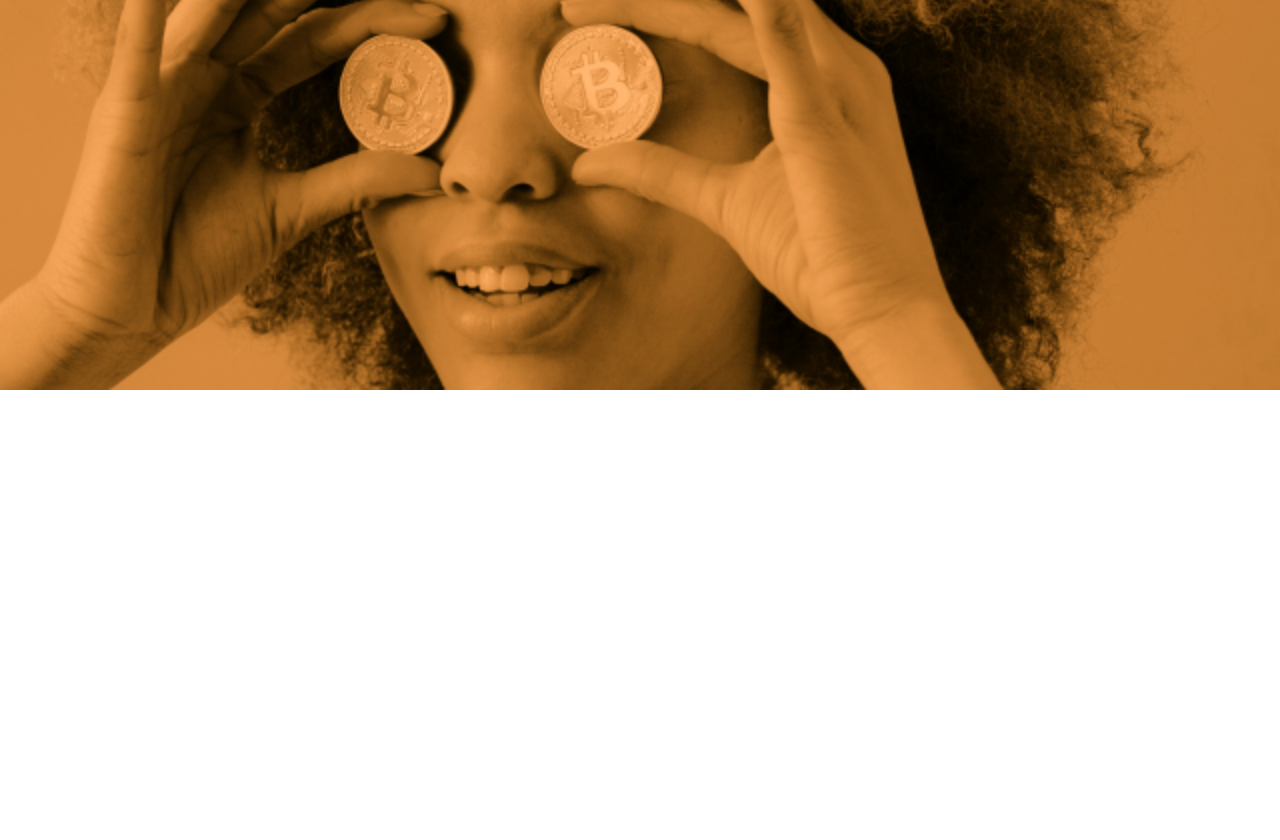
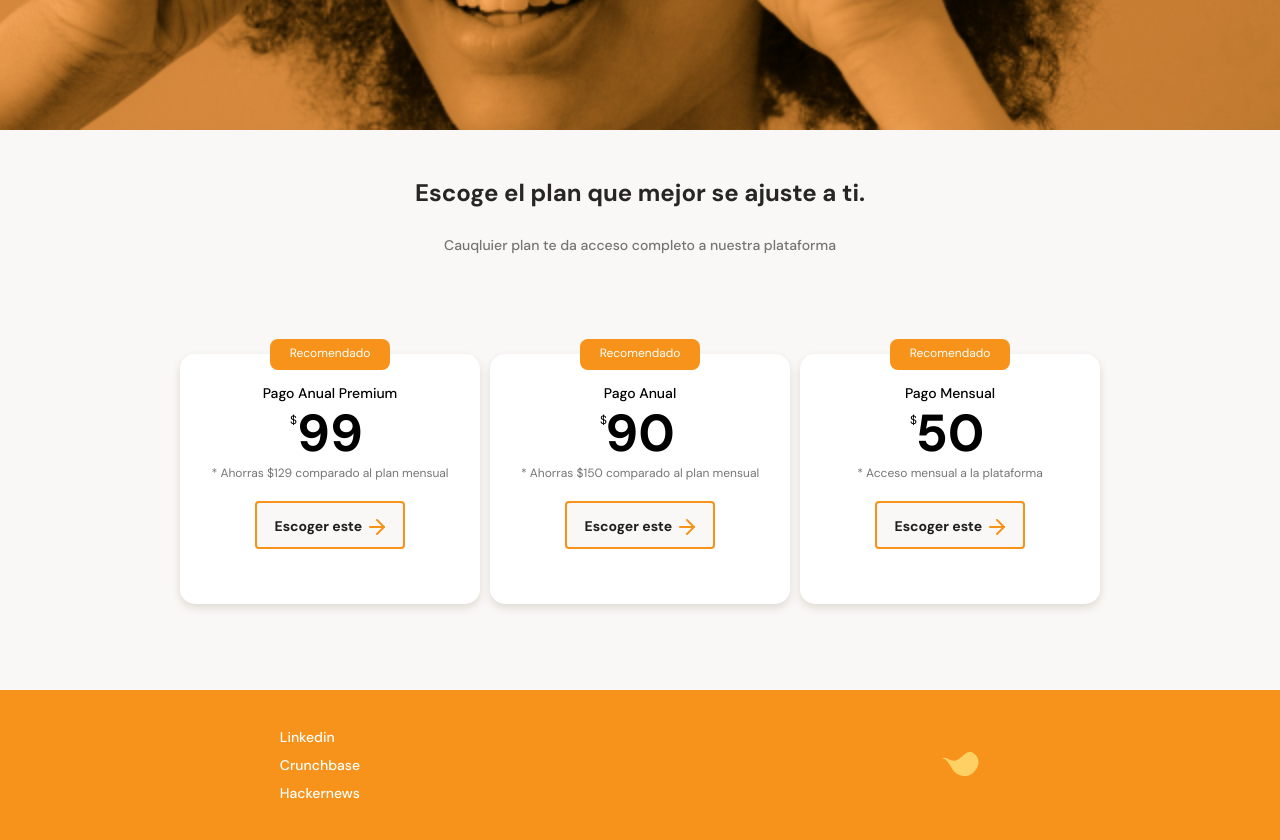
Before and after one commit to Juamez/Project-Mobile-First, a plain HTML site: page index.html in a window 1280 px wide. Shown: the part 2520-3360 px from the top of the page. Before the commit the page ends 2910 px from the top, so only its background shows below. Drawn offline with Linux system fonts and the light colour scheme.

Commit message:
Agregamos nuevas secciones

```diff
--- /dev/null
+++ b/css/tablet.css
@@ -0,0 +1,16 @@
+.main-table--container {
+    display: flex;
+    width: 930px;
+    margin: 0 auto;
+}
+
+.product-cards--container {
+    display: flex;
+    flex-wrap: wrap;
+    width: 930px;
+    margin: 0 auto;
+}
+
+.plans-container--slider {
+    justify-content: center;
+}
--- a/index.html
+++ b/index.html
@@ -6,7 +6,8 @@
     <title>Document</title>
     <link rel="preconnect" href="https://fonts.gstatic.com">
     <link href="https://fonts.googleapis.com/css2?family=DM+Sans:wght@400;500;700&family=Inter:wght@300;500&display=swap" rel="stylesheet">
-    <link rel="stylesheet" href="style.css">
+    <link rel="stylesheet" href="./style.css">
+    <link rel="stylesheet" href="./css/tablet.css" media="(min-width: 930px)"/>
 </head>
 <body>
     <header>
@@ -14,7 +15,7 @@
         <div class="header--title-container">
             <h1>La próxima revolución en el intercambio de criptomonedas.</h1>
             <p>Batatabit te ayuda a navegar entre los diferentes precios y tendencias.</p>
-            <a href="" class="header--button">Conoce Nuestros Planes <span></span></a>
+            <a href="#plans" class="header--button">Conoce Nuestros Planes <span></span></a>
         </div>
     </header>
     <main>
@@ -123,7 +124,55 @@
         <section class="bitcoin-img-container">
             <h2>Conócelo hoy</h2>
         </section>
+        <section id="plans" class="main-plans-container">
+            <div class="plans--title">
+                <h2>Escoge el plan que mejor se ajuste  a ti.</h2>
+                <p>Cauqluier plan te da acceso completo a nuestra plataforma</p>
+            </div>
+            <section class="plans-container--slider">
+                <article class="plans-container--card">
+                    <p class="recommended">Recomendado</p>
+                    <div class="plan-info-container">
+                        <h3 class="plan-card--title">Pago Anual Premium</h3>
+                        <p class="plan-card--price"><span>$</span>99</p>
+                        <p class="plan-card--saving">* Ahorras $129 comparado al plan mensual</p>
+                        <button class="plan-card--ca">Escoger este <span></span></button>
+                    </div>
+                </article>
+                <article class="plans-container--card">
+                    <p class="recommended">Recomendado</p>
+                    <div class="plan-info-container">
+                        <h3 class="plan-card--title">Pago Anual</h3>
+                        <p class="plan-card--price"><span>$</span>90</p>
+                        <p class="plan-card--saving">* Ahorras $150 comparado al plan mensual</p>
+                        <button class="plan-card--ca">Escoger este <span></span></button>
+                    </div>
+                </article>
+                <article class="plans-container--card">
+                    <p class="recommended">Recomendado</p>
+                    <div class="plan-info-container">
+                        <h3 class="plan-card--title">Pago Mensual</h3>
+                        <p class="plan-card--price"><span>$</span>50</p>
+                        <p class="plan-card--saving">* Acceso mensual a la plataforma</p>
+                        <button class="plan-card--ca">Escoger este <span></span></button>
+                    </div>
+                </article>
+            </section>
+        </section>
     </main>
-    <footer></footer>
+    <footer>
+        <section class="left">
+            <ul>
+                <li><a href="#">Linkedin</a></li>
+                <li><a href="#">Crunchbase</a></li>
+                <li><a href="#">Hackernews</a></li>
+            </ul>
+        </section>
+        <section class="right">
+            <figure>
+            <img src="./assets/imgs/logo-footer.svg" alt="Logo de Batatabit 2020">
+            </figure>
+        </section>
+    </footer>
 </body>
 </html>
--- a/style.css
+++ b/style.css
@@ -421,7 +421,7 @@ background-image: url(./assets/icons/dollar-sign.svg);
 .bitcoin-img-container {
     width: 100%;
     min-width: 320px;
-    height: 70vh;
+    height: 75vh;
     background-image: url(./assets/imgs/bitcoinbaby\ 1.jpg);
     background-position: center;
     background-size: cover;
@@ -436,3 +436,152 @@ background-image: url(./assets/icons/dollar-sign.svg);
     line-height: 2.6rem;
     color: var(--just-white);
 }
+
+.main-plans-container {
+    width: 100%;
+    min-width: 170px;
+    padding-bottom: 70px;
+    text-align: center;
+}
+
+.plans--title {
+    width: 90%;
+    min-width: 288px;
+    height: auto;
+    margin: 0 auto;
+    margin-bottom: 50px;
+}
+
+.plans--title h2 {
+    padding-top: 50px;
+    font-size: 2.4rem;
+    font-weight: bold;
+    line-height: 2.6rem;
+    color: var(--a-black);
+}
+
+.plans--title p {
+    padding-top: 30px;
+    font-size: 1.4rem;
+    font-weight: 500;
+    line-height: 1.8rem;
+    color: #757575;
+}
+
+.plans-container--slider {
+    display: flex;
+    height: 316px;
+    overflow-x: scroll;
+    overscroll-behavior-x: contain;
+    scroll-snap-type: x proximity;
+    margin: 0 40px;
+}
+
+.plans-container--card {
+    position: relative;
+    scroll-snap-align: center;
+    width: 70%;
+    min-width: 190px;
+    max-width: 300px;
+    height: 250px;
+    margin: 50px 5px 0;
+    padding: 0 15px;
+    background-color: var(--just-white);
+    border-radius: 15px;
+    box-shadow: 0 4px 8px rgba(89, 73, 30, 0.16);
+}
+
+.recommended {
+    position: absolute;
+    width: 120px;
+    height: 31px;
+    padding: 6px;
+    top: -15px;
+    left: calc(50% - 60px);
+    font-size: 1.2rem;
+    background-color: var(--bitcoin-orange);
+    border-radius: 8px;
+    color: var(--just-white);
+}
+
+.plan-card--title {
+    padding-top: 30px;
+    font-size: 1.4rem;
+    font-weight: 500;
+    line-height: 1.8rem;
+    color: black;
+}
+
+.plan-card--price {
+    padding: 5px 0;
+    font-size: 5.2rem;
+    font-weight: bold;
+    line-height: 5.3rem;
+    color: black;
+    position: relative;
+}
+
+.plan-card--price span {
+    font-size: 1.2rem;
+    font-weight: 300;
+    position: absolute;
+    top: -8px;
+    left: calc(50% - 40px);
+}
+
+.plan-card--saving {
+    font-size: 1.2rem;
+    color: #757575;
+}
+
+.plan-card--ca {
+    width: 150px;
+    height: 48px;
+    margin-top: 20px;
+    background-color: var(--off-white);
+    border: 2px solid var(--bitcoin-orange);
+    border-radius: 4px;
+    font-size: 1.4rem;
+    font-weight: bold;
+    line-height: 1.8rem;
+    color: var(--warm-black);
+    font-family: 'DM Sans', sans-serif;
+}
+
+.plan-card--ca span {
+    display: inline-block;
+    width: 20px;
+    height: 20px;
+    background-image: url(./assets/icons/orange-right-arrow.svg);
+    vertical-align: text-bottom;
+}
+
+footer {
+    display: flex;
+    width: 100%;
+    height: 150px;
+    background-color: var(--bitcoin-orange);
+}
+
+footer section {
+    display: flex;
+    width: 50%;
+    justify-content: center;
+    align-items: center;
+}
+
+footer .left ul {
+    font-size: 1.4rem;
+    font-weight: 500;
+    line-height: 1.8rem;
+    list-style: none;
+}
+
+.left li {
+    margin: 10px 0;
+}
+
+.left a {
+    text-decoration: none;
+    color: var(--just-white);
+}
```
Also changed, not shown: assets/imgs/logo-footer.svg (added).
